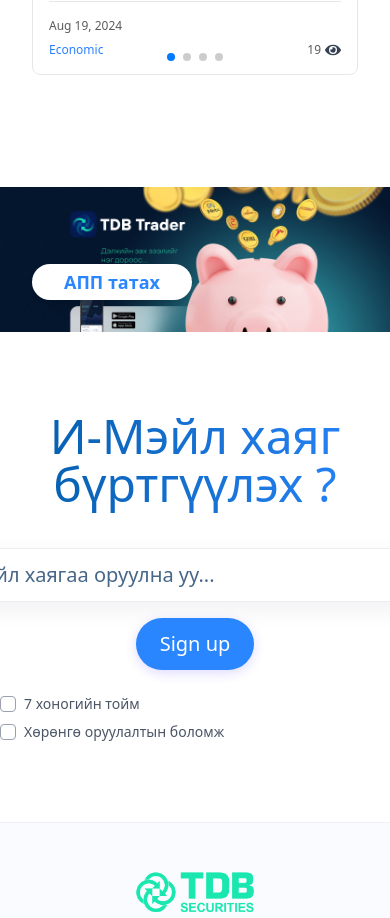
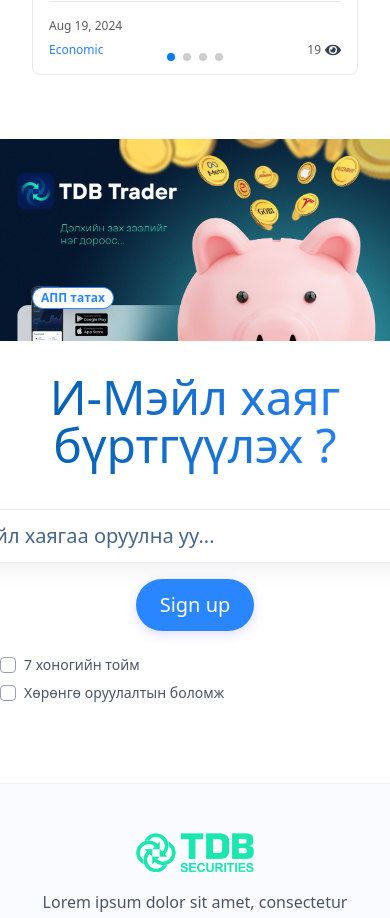
Before and after one commit to balu-balu/tdb, a Next.js app: page / in a window 390 px wide. Shown: the part 3520-4438 px from the top of the page. Built offline with nearby package versions, Linux system fonts and the light colour scheme.

Commit message:
fix responsive installApp

```diff
--- a/component/Home/InstallApp.tsx
+++ b/component/Home/InstallApp.tsx
@@ -1,16 +1,27 @@
-import React from 'react'
+import React from 'react';
+import Image from 'next/image';
 
 const InstallApp = () => {
     return (
-		<section className='my-20 relative w-full'>
-			<img src="images/tdb_app.jpg" alt='TDB_app' className='w-full h-[80%] object-cover z-0 layout="fill"'></img>
+        <section className='my-8 relative w-full overflow-hidden'>
+            <Image
+                src="/images/tdb_app.jpg"
+                alt='TDB_app'
+                layout="responsive"
+                width={4}
+                height={3}
+                objectFit="cover"
+                objectPosition="top"
+                className='z-0'
+            />
+
             <div className='absolute inset-0 z-10 flex flex-col justify-end items-start p-8 md:p-16'>
-				<button className="bg-white  text-[rgba(41,134,254,1)] font-bold text-lg py-1 px-8 rounded-full shadow-lg hover:bg-gray-100 transition-colors duration-300 ">
+                <button className="bg-white text-[rgba(41,134,254,1)] font-bold text-xs md:text-lg py-0.5 px-2 md:py-2 md:px-8 rounded-full shadow-lg hover:bg-gray-100 transition-colors duration-300 border border-[rgba(41,134,254,1)]">
                     АПП татах
                 </button>
             </div>
         </section>
-	)
-}
+    );
+};
 
-export default InstallApp
+export default InstallApp;
```
Also changed, not shown: public/images/tdb_app.jpg. Lines whose indentation alone changed are shown as unchanged.
